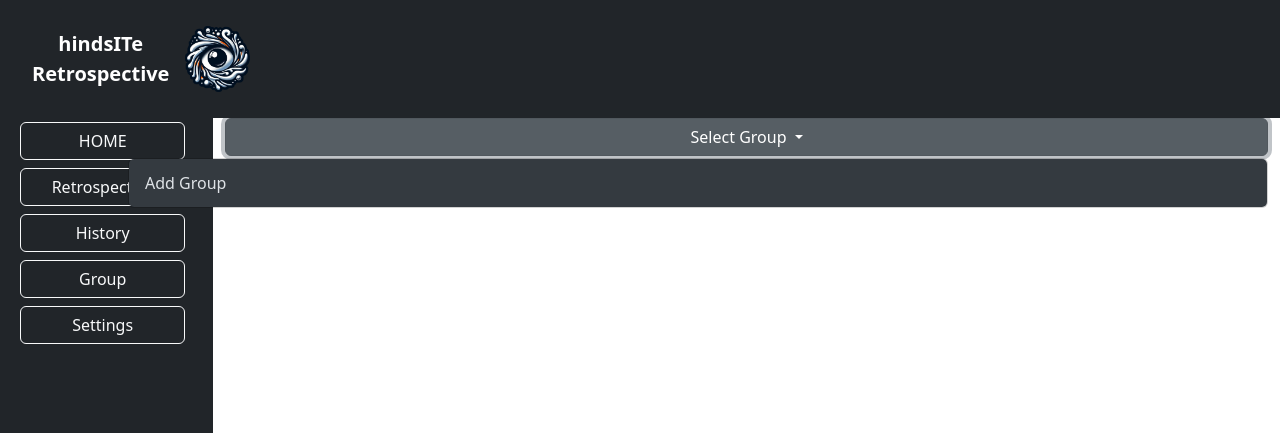
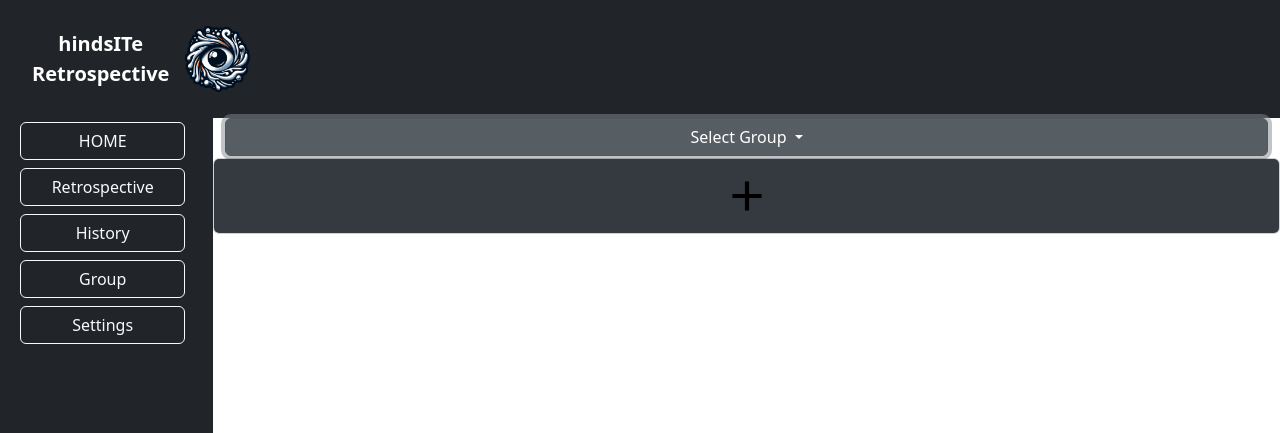
Before and after one commit to Bilgecrank/hindsite, a Flask app: template app/hindsite/home/templates/home.html in a window 1280 px wide, after a click on "Select Group". Shown: the top 433 px of the page. Run offline with Flask 3, Linux system fonts and the light colour scheme; the template is opened without the code that fills it, so the values that code supplies are empty; parts of the project's set-up code (start-up, migrations or seed data) failed here and were passed over; some libraries are stand-ins or nearby versions.

Commit message:
centered dropdown and changed add to a + button. Changed modal and form to conform with dark theme. Added icons to static/img

```diff
--- a/app/hindsite/home/templates/home.html
+++ b/app/hindsite/home/templates/home.html
@@ -2,7 +2,7 @@
 
     {% block content %}
 
-    <div class="container-fluid m-0" id="content">
+    <div class="container-fluid m-0 dropdown-center" id="content">
         <button class="btn btn-secondary container-fluid m-0 dropdown-toggle"
                 type="button"
                 id="groupDropDown"
@@ -10,7 +10,7 @@
                 aria-expanded="false">
                 Select Group
         </button>
-        <ul id="group-dropdown" class="dropdown-menu dropdown-menu-dark container-md" aria-labelledby="groupDropDown">
+        <ul id="group-dropdown" class="dropdown-menu dropdown-menu-dark container-sm text-center" aria-labelledby="groupDropDown">
             {% for item in groups %}
                 <li><a class="dropdown-item"
                     href="#">
@@ -19,15 +19,23 @@
                 </li>
             {% endfor %}
 
-            <li><a class="dropdown-item"
+            <li>
+                <span class="container-fluid d-flex align-items-center">
+                    <a class="dropdown-item"
                         href="#"
                         hx-get="/modal"
                         hx-target="#modal"
                         hx-trigger="click"
                         data-bs-toggle="modal"
                         data-bs-target="#modal">
-                    Add Group
+                        <img
+                            class="img-fluid"
+                            height="50"
+                            width="50"
+                            src="{{ url_for('static', filename='img/plus.svg') }}">
+                        </img>
                     </a>
+                </span>
             </li>
         </ul>
         <div
--- a/app/wsgi.py
+++ b/app/wsgi.py
@@ -9,5 +9,5 @@ app = create_app()
 
 # TEST OPTION: WIPE DATA FROM DB.
 with app.app_context():
-    db.drop_all()
+    #db.drop_all()
     db.create_all()
```
Also changed, not shown: app/hindsite/home/templates/partials/modal.html (+8 -9 lines), app/hindsite/static/img/check-circle-outline.svg (added), app/hindsite/static/img/chevron-down.svg (added), app/hindsite/static/img/close.svg (added), app/hindsite/static/img/dots-horizontal.svg (added), app/hindsite/static/img/export.svg (added), app/hindsite/static/img/menu.svg (added), app/hindsite/static/img/minus.svg (added), app/hindsite/static/img/plus.svg (added), app/hindsite/static/img/share.svg (added), app/hindsite/static/img/thumb-up-outline.svg (added). Lines whose indentation alone changed are shown as unchanged.
